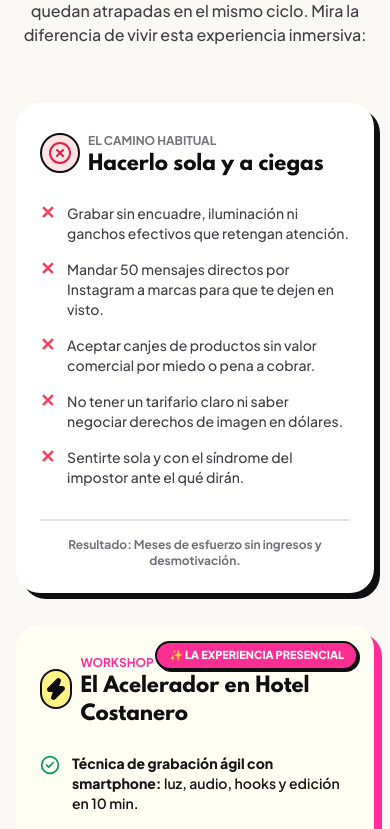
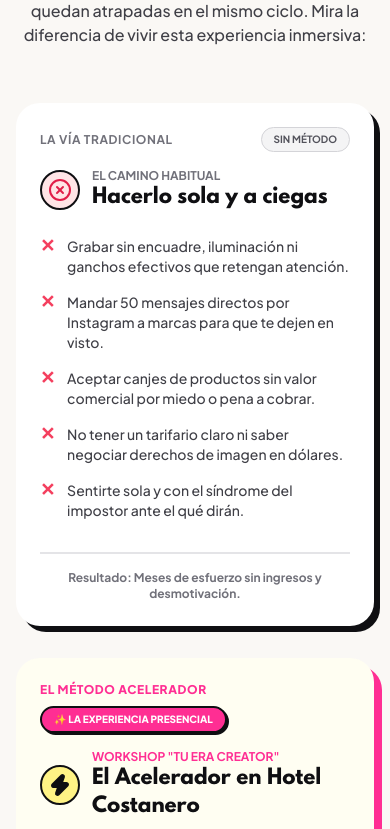
Before and after one commit to arteadonis/tu-era-creator-soymariab, a React (Vite) app: page / in a window 390 px wide. Shown: the part 3580-4409 px from the top of the page. Built offline with nearby package versions, Linux system fonts and the light colour scheme; no server answers; a web font is replaced by a local one.

Commit message:
fix: resolve badge overlap on mobile screens in comparison cards

```diff
--- a/src/components/TheGoldenHook.tsx
+++ b/src/components/TheGoldenHook.tsx
@@ -33,12 +33,20 @@ export const TheGoldenHook: React.FC<TheGoldenHookProps> = ({ onOpenBooking }) =
           {/* Card 1: La Vía Común y Frustrante */}
           <div className="bg-white rounded-3xl border-3 border-brand-black p-6 sm:p-8 shadow-[6px_6px_0px_#0F0F12] relative flex flex-col justify-between">
             <div>
-              <div className="flex items-center gap-2 mb-6">
-                <div className="w-10 h-10 rounded-full bg-rose-100 border-2 border-brand-black flex items-center justify-center text-rose-600 font-black">
+              {/* Top Row Pill */}
+              <div className="flex flex-wrap items-center justify-between gap-2 mb-4">
+                <span className="text-xs font-bold uppercase text-zinc-500 tracking-wider">La Vía Tradicional</span>
+                <span className="inline-flex items-center gap-1 bg-zinc-100 text-zinc-600 text-[10px] sm:text-[11px] font-bold uppercase px-3 py-1 rounded-full border border-zinc-300">
+                  Sin Método
+                </span>
+              </div>
+
+              <div className="flex items-center gap-3 mb-6">
+                <div className="w-10 h-10 rounded-full bg-rose-100 border-2 border-brand-black flex items-center justify-center text-rose-600 font-black shrink-0">
                   <XCircle className="w-6 h-6" />
                 </div>
                 <div>
-                  <span className="text-xs font-bold uppercase text-zinc-500">El camino habitual</span>
+                  <span className="text-xs font-bold uppercase text-zinc-500 block">El camino habitual</span>
                   <h3 className="font-display font-black text-xl text-brand-black">Hacerlo sola y a ciegas</h3>
                 </div>
               </div>
@@ -74,18 +82,21 @@ export const TheGoldenHook: React.FC<TheGoldenHookProps> = ({ onOpenBooking }) =
 
           {/* Card 2: El Método "Tu Era Creator" */}
           <div className="bg-brand-yellow-pale rounded-3xl border-3 border-brand-black p-6 sm:p-8 shadow-[8px_8px_0px_#FF2E93] relative flex flex-col justify-between overflow-hidden">
-            {/* Top Badge */}
-            <div className="absolute top-4 right-4 bg-brand-pink text-white text-[11px] font-black uppercase px-3 py-1 rounded-full border-2 border-brand-black shadow-[2px_2px_0px_#0F0F12]">
-              ✨ La Experiencia Presencial
-            </div>
+            <div>
+              {/* Top Row Pill (Flujo natural sin superposiciones en móvil) */}
+              <div className="flex flex-wrap items-center justify-between gap-2 mb-4">
+                <span className="text-xs font-black uppercase text-brand-pink tracking-wider">El Método Acelerador</span>
+                <span className="inline-flex items-center gap-1 bg-brand-pink text-white text-[10px] sm:text-[11px] font-black uppercase px-3 py-1 rounded-full border-2 border-brand-black shadow-[2px_2px_0px_#0F0F12]">
+                  ✨ La Experiencia Presencial
+                </span>
+              </div>
 
-            <div>
-              <div className="flex items-center gap-2 mb-6">
-                <div className="w-10 h-10 rounded-full bg-brand-yellow border-2 border-brand-black flex items-center justify-center text-brand-black font-black">
+              <div className="flex items-center gap-3 mb-6">
+                <div className="w-10 h-10 rounded-full bg-brand-yellow border-2 border-brand-black flex items-center justify-center text-brand-black font-black shrink-0">
                   <Zap className="w-6 h-6 fill-current text-brand-black" />
                 </div>
                 <div>
-                  <span className="text-xs font-bold uppercase text-brand-pink">Workshop "Tu era Creator"</span>
+                  <span className="text-xs font-bold uppercase text-brand-pink block">Workshop "Tu era Creator"</span>
                   <h3 className="font-display font-black text-xl text-brand-black">El Acelerador en Hotel Costanero</h3>
                 </div>
               </div>
```
